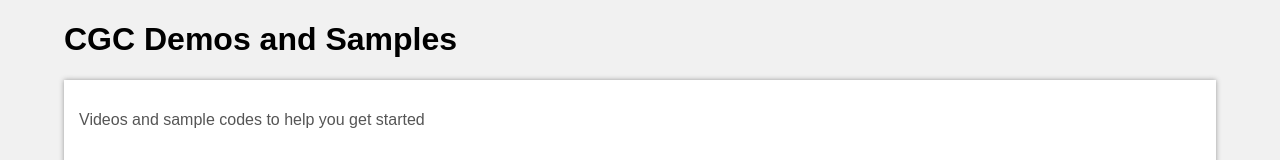
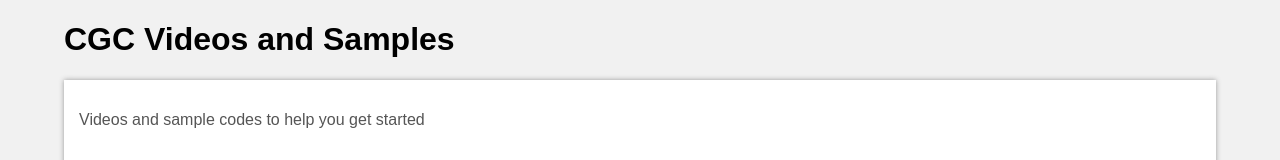
Before and after one commit to cgc-dan/cgc-designers, a plain HTML site: page assets/videos/index.html in a window 1280 px wide. Shown: the top 160 px of the page. Drawn offline with Linux system fonts and the light colour scheme.

```diff
--- a/assets/videos/index.html
+++ b/assets/videos/index.html
@@ -92,7 +92,7 @@
 
 
 <div class="header">
-  <h1>CGC Demos and Samples</h1>
+  <h1>CGC Videos and Samples</h1>
 </div>
 
 
```
